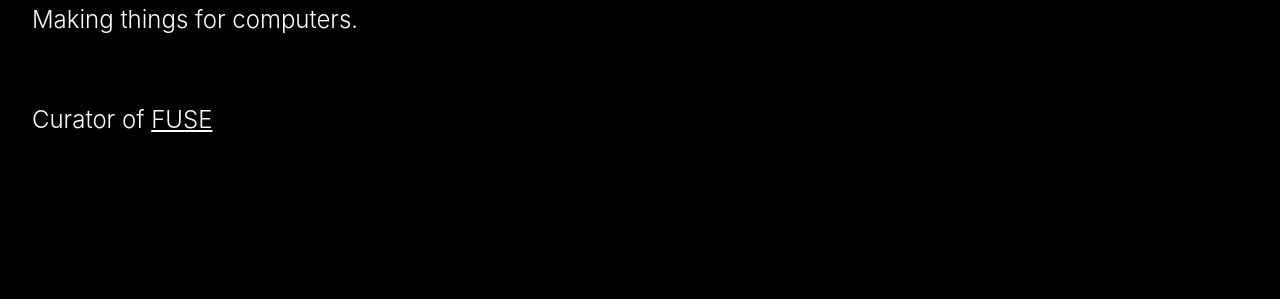
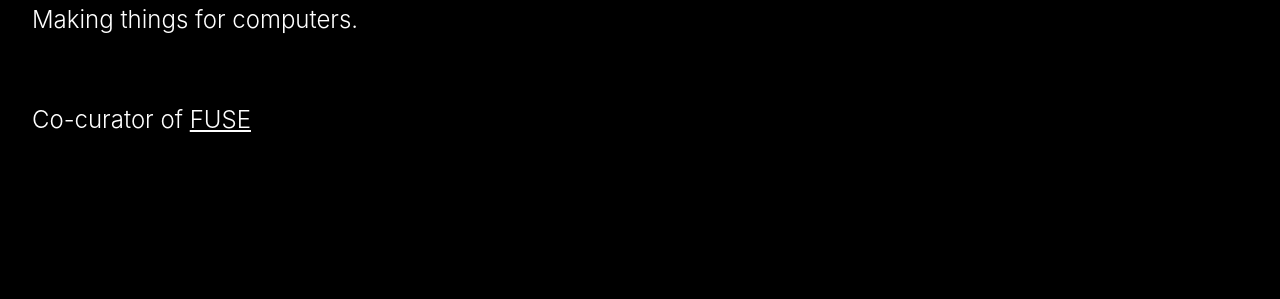
Before and after one commit to colesperks/colesperks.github.io, a Jekyll site: the page built from index.html, in a window 1280 px wide. Shown: the part 258-557 px from the top of the page. Built offline with Jekyll 4.4.1, drawn with Linux system fonts in a browser that asks for light colours; nearby versions of some CDN libraries.

Commit message:
Update index.html

```diff
--- a/index.html
+++ b/index.html
@@ -10,7 +10,7 @@ layout: default
       Is a product designer at <a href="http://metalab.co/" target="_blank" class="f3 white dim">MetaLab</a> in Victoria, Canada. <span class="db-l di">Making things for computers.</span>
     </h2>
     <h2 class="f3 fw3 mt5 lh-copy mw7 ">
-      Curator of <a href="http://fuse.blog/" target="_blank" class="f3 white dim">FUSE</a></span>
+      Co-curator of <a href="http://fuse.blog/" target="_blank" class="f3 white dim">FUSE</a></span>
     </h2>
   </div>
 </div>
```
